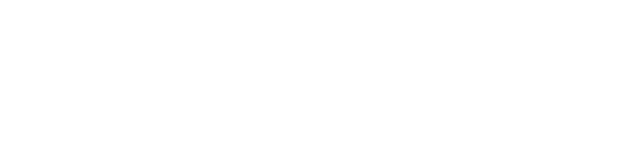
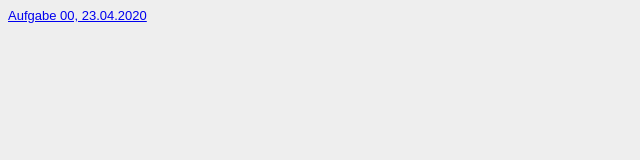
Before and after one commit to Sarwi/GIS-SoSe-2020, a plain HTML site: page Steckbrief/steckbrief.htm in a window 1280 px wide. Shown: the whole page, without its empty margins (0-640 px from the left). Drawn offline with Linux system fonts and the light colour scheme.

Commit message:
Steckbrief update: Aufgabe 00

```diff
--- a/Steckbrief/steckbrief.htm
+++ b/Steckbrief/steckbrief.htm
@@ -7,11 +7,12 @@
 body {
 	font-family: arial;
 	font-size: small;
-	background: #eeeee
+	background: #eeeeee
 }
 </style>
 </head>
 <body>
 	<!-- Hier die Links zu den gelösten Aufgaben einstellen, aktuelle oben, alte stehen lassen! Format: Aufgabenbezeichnung, Datum -->
+<a href="https://sarwi.github.io/GIS-SoSe-2020/Aufgabe00/index.html" target="_blank" >Aufgabe 00, 23.04.2020 </a>
 </body>
 </html>
```
